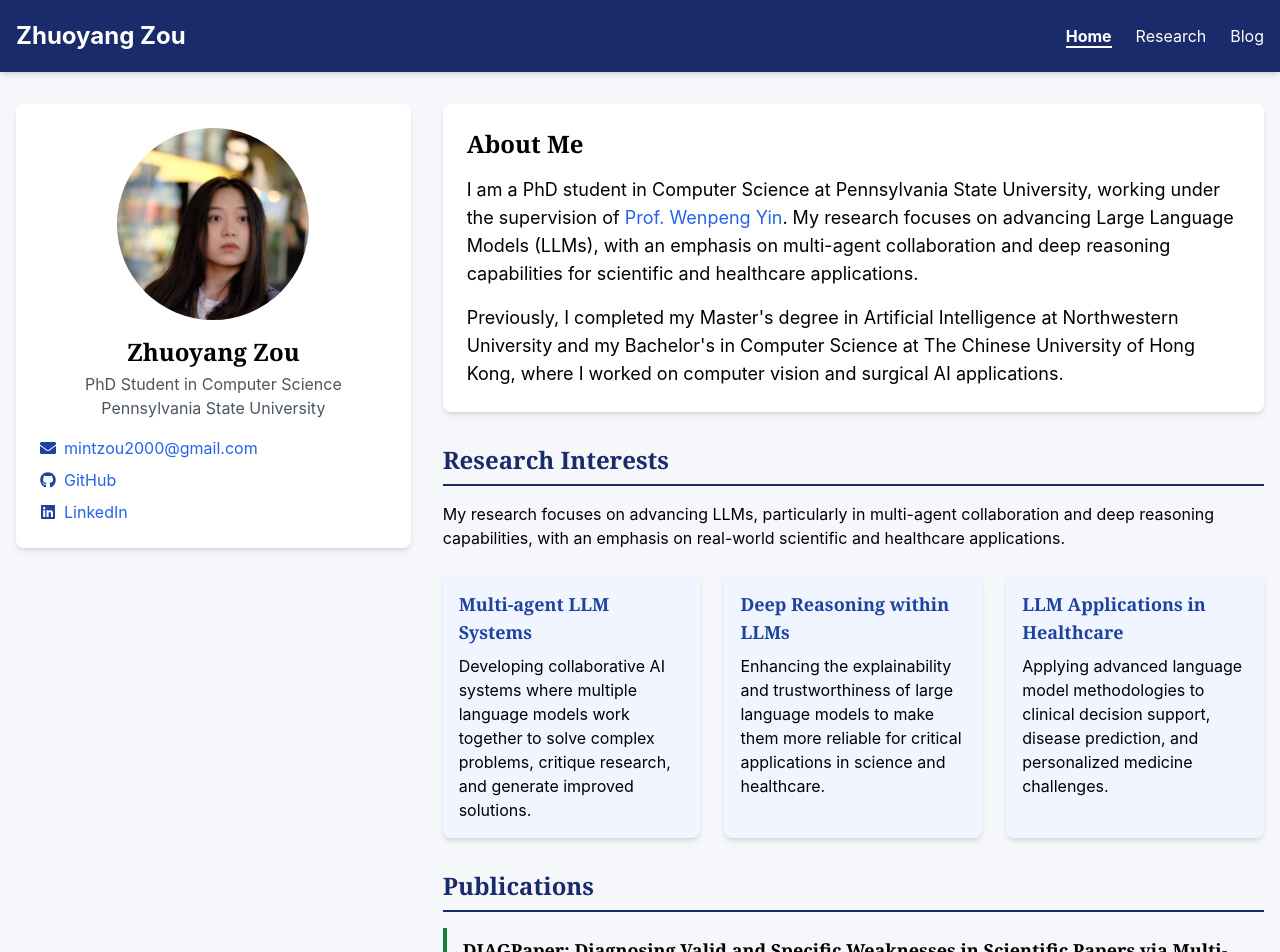
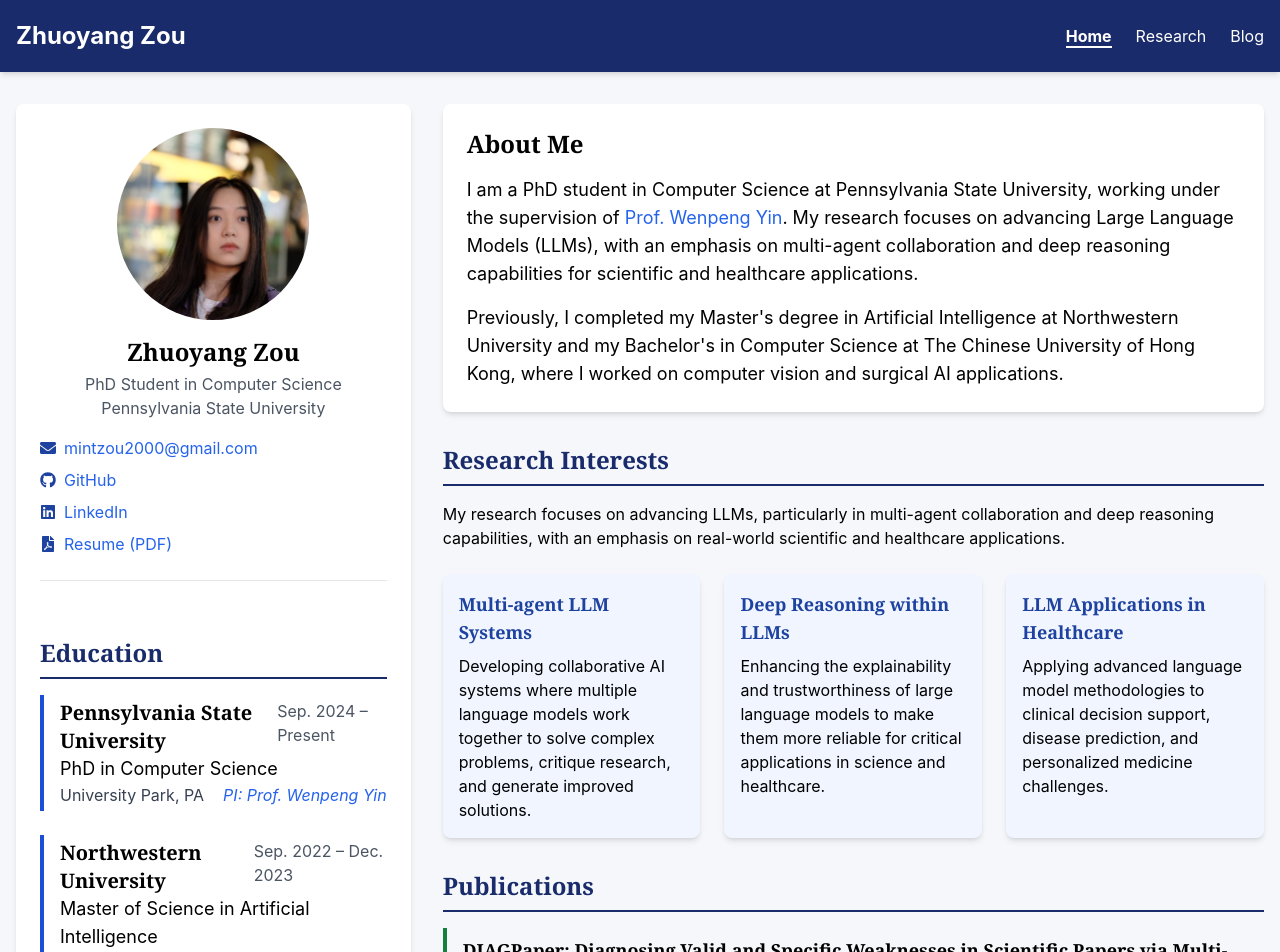
Before and after one commit to zyzou8/zhuoyang, a Next.js app in the folder zhuoyang-research-website/: page / in a window 1280 px wide. Shown: the top 952 px of the page. Built offline with nearby package versions, Linux system fonts and the light colour scheme.

Commit message:
new layout

```diff
--- a/zhuoyang-research-website/src/pages/index.js
+++ b/zhuoyang-research-website/src/pages/index.js
@@ -2,23 +2,24 @@ import Layout from '../components/Layout';
 import Education from '../components/Education';
 import Publications from '../components/Publications';
 import ResearchInterests from '../components/ResearchInterests';
-import { FaEnvelope, FaPhone, FaGithub, FaLinkedin } from 'react-icons/fa';
+import { FaEnvelope, FaPhone, FaGithub, FaLinkedin, FaFilePdf } from 'react-icons/fa';
 import { getImagePath } from '../utils/imagePath';
 import { getAssetPath } from '../utils/assetPath';
+
 export default function Home() {
   return (
     <Layout title="Zhuoyang Zou - AI Researcher">
       <div className="grid grid-cols-1 md:grid-cols-3 gap-8">
         {/* Left sidebar */}
         <div className="md:col-span-1">
-          <div className="bg-white rounded-lg shadow-md p-6 sticky top-8">
+          <div className="bg-white rounded-lg shadow-md p-6">
             <div className="flex flex-col items-center">
               <div className="w-48 h-48 rounded-full overflow-hidden mb-4">
-              <img
-                src={getAssetPath("profile-photo.jpg")}
-                alt="Zhuoyang Zou"
-                className="w-full h-full object-cover"
-              />
+                <img
+                  src={getAssetPath("profile-photo.jpg")}
+                  alt="Zhuoyang Zou"
+                  className="w-full h-full object-cover"
+                />
               </div>
               <h1 className="text-2xl font-bold text-center">Zhuoyang Zou</h1>
               <p className="text-gray-600 text-center mt-1">PhD Student in Computer Science</p>
@@ -35,20 +36,30 @@ export default function Home() {
                   <FaPhone className="text-blue-800 mr-2" />
                   <span>(773) 290-4562</span>
                 </div> */}
-                {/* Update with your actual profiles */}
                 <div className="flex items-center mb-2">
                   <FaGithub className="text-blue-800 mr-2" />
                   <a href="https://github.com/zyzou8" target="_blank" rel="noopener noreferrer" className="text-blue-600 hover:underline">
                     GitHub
                   </a>
                 </div>
-                <div className="flex items-center">
+                <div className="flex items-center mb-2">
                   <FaLinkedin className="text-blue-800 mr-2" />
                   <a href="https://www.linkedin.com/in/zhuoyang-zou-44b2b3238/" target="_blank" rel="noopener noreferrer" className="text-blue-600 hover:underline">
                     LinkedIn
                   </a>
                 </div>
+                <div className="flex items-center">
+                  <FaFilePdf className="text-blue-800 mr-2" />
+                  <a href={getAssetPath("zhuoyangzou.pdf")} target="_blank" rel="noopener noreferrer" className="text-blue-600 hover:underline">
+                    Resume (PDF)
+                  </a>
+                </div>
               </div>
+            </div>
+
+            {/* Education section in sidebar */}
+            <div className="mt-6 border-t pt-6">
+              <Education />
             </div>
           </div>
         </div>
@@ -71,7 +82,6 @@ export default function Home() {
 
           <ResearchInterests />
           <Publications />
-          <Education />
         </div>
       </div>
     </Layout>
```
Also changed, not shown: 2 other files (tests, documents, lock files or other folders).
